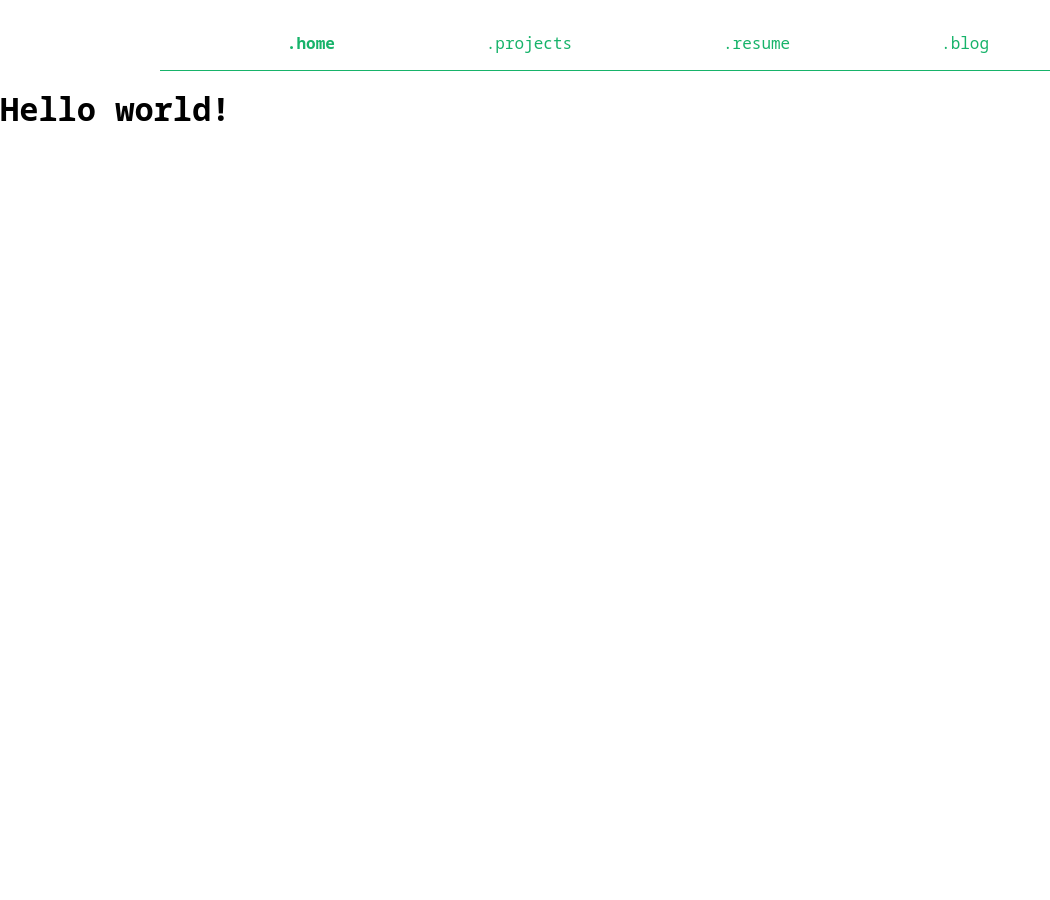
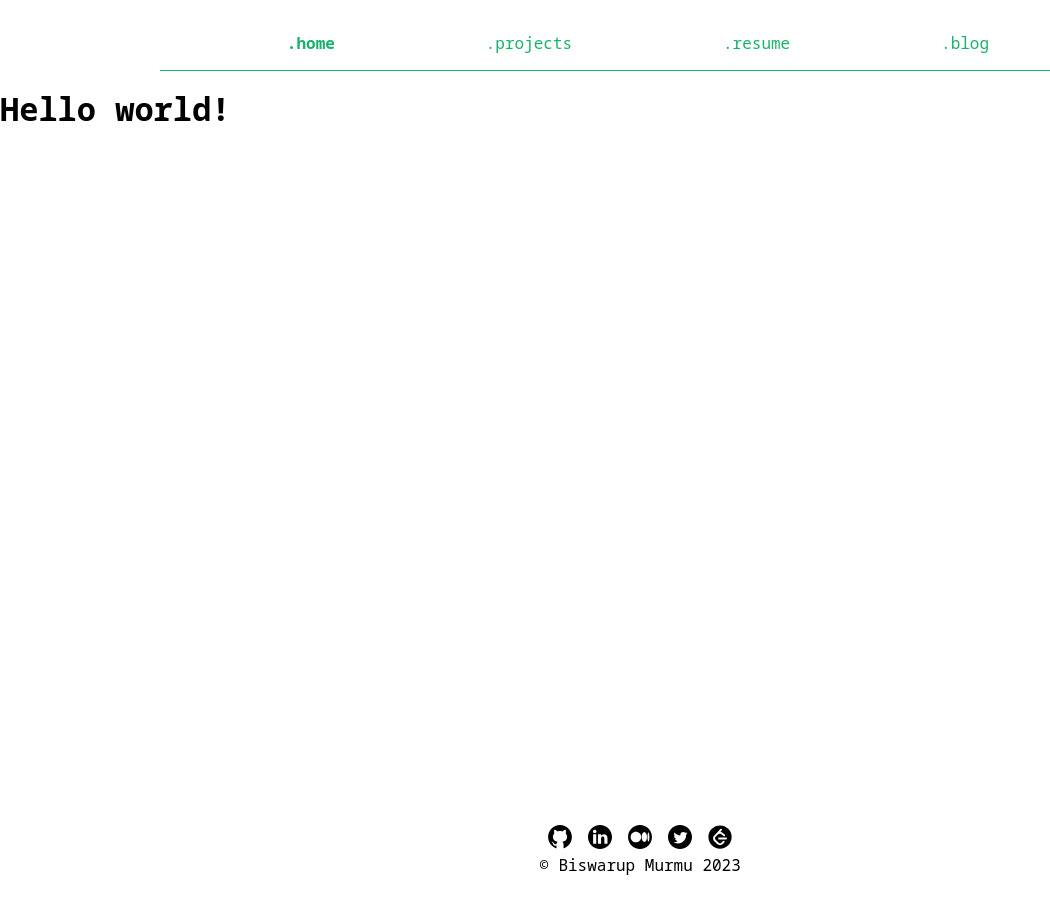
Before and after one commit to biswarupmurmu/biswarupmurmu.github.io, a Jekyll site: the page built from index.html, in a window 1280 px wide. Shown: the whole page, without its empty margins (0-1050 px from the left). Built offline with Jekyll 4.4.1, drawn with Linux system fonts in a browser that asks for light colours.

Commit message:
included footer in the layout

```diff
--- a/_layouts/page.html
+++ b/_layouts/page.html
@@ -24,6 +24,7 @@ layout: default
     </div>
 
     <footer>
+        {% include /common/footer.html %}
     </footer>
 
 </div>
```
